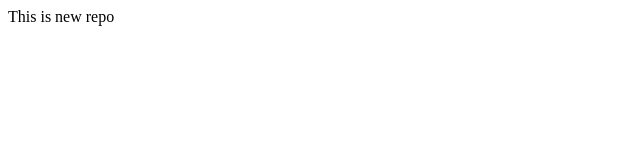
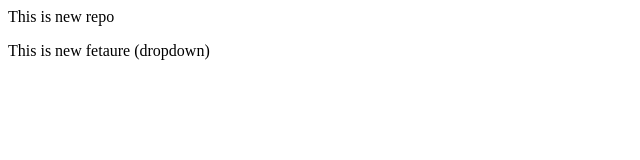
Before and after one commit to preeti9311/Local-Repo, a plain HTML site: page index.html in a window 1280 px wide. Shown: the whole page, without its empty margins (0-640 px from the left). Drawn offline with Linux system fonts and the light colour scheme.

```diff
--- a/index.html
+++ b/index.html
@@ -1 +1,2 @@
 <p>This is new repo </p>
+<p>This is new fetaure (dropdown)</p>
```
